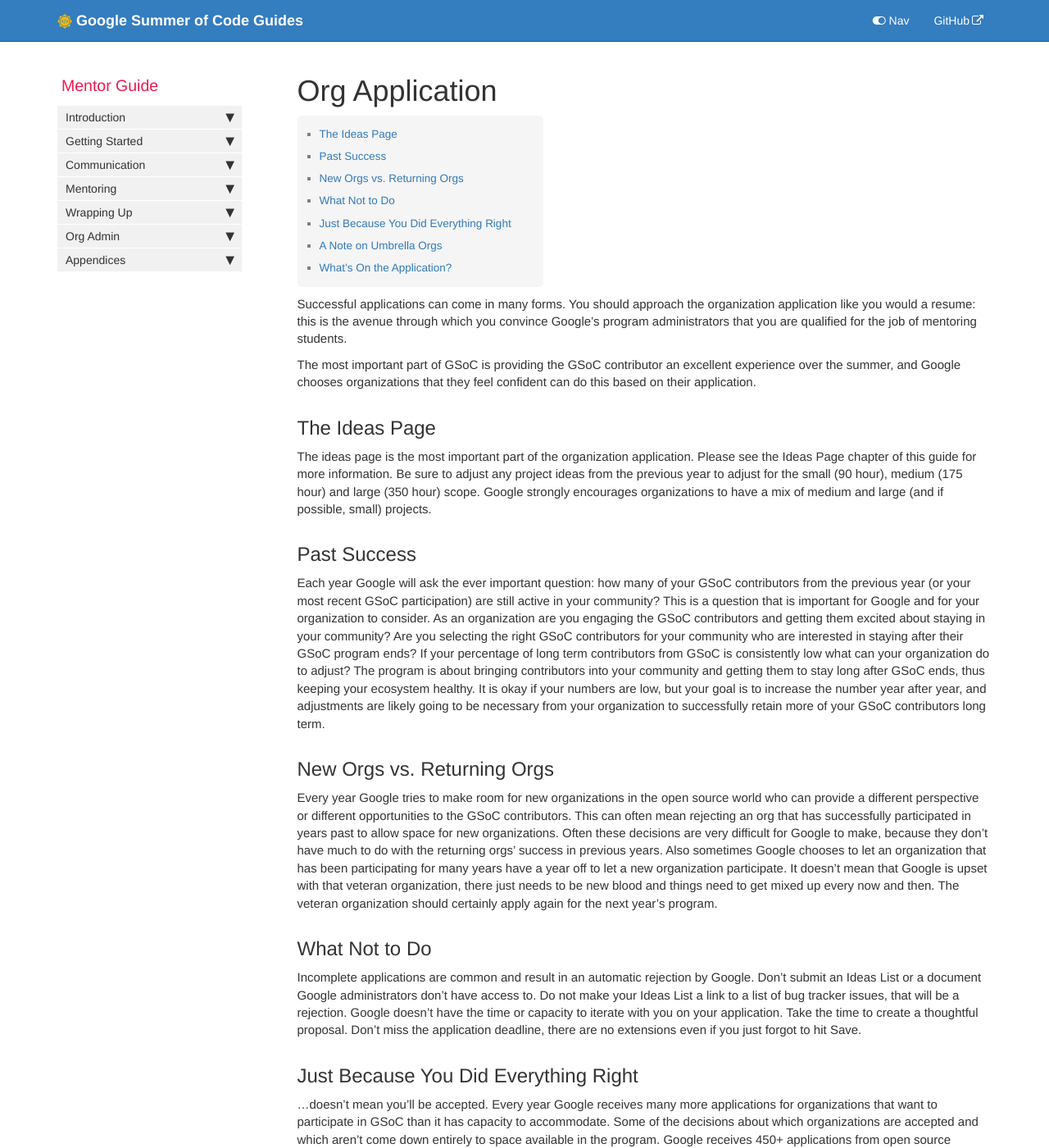
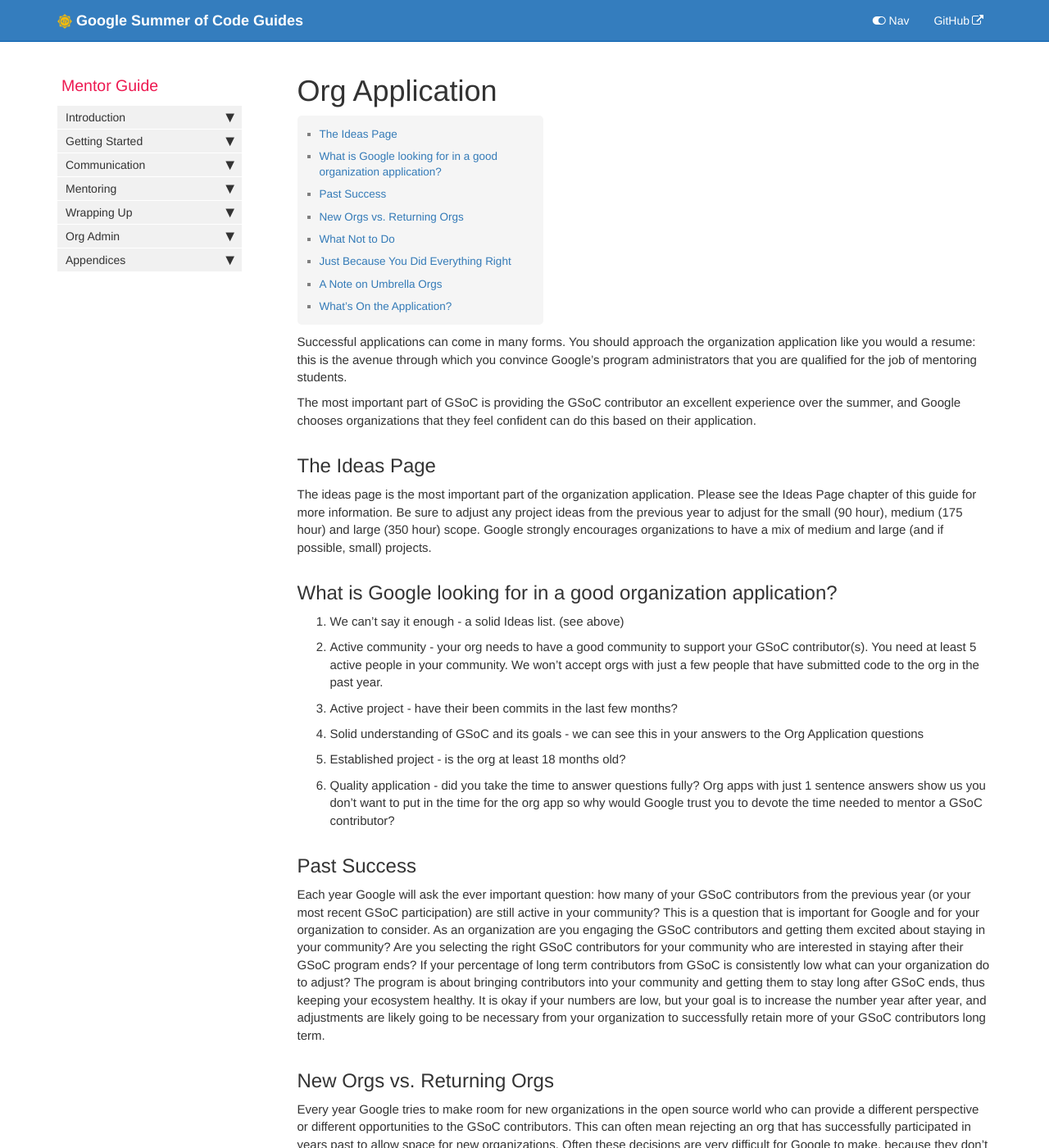
Before and after one commit to google/gsocguides, a Jekyll site: the page built from pages/mentor/20-org_application.md, in a window 1280 px wide and 1400 px high. Shown: the whole window at 82% size. Built offline with Jekyll 4.4.1, drawn with Linux system fonts in a browser that asks for light colours.

Commit message:
Update 20-org_application.md
added section on what Google is looking for in Org apps

```diff
--- a/pages/mentor/20-org_application.md
+++ b/pages/mentor/20-org_application.md
@@ -13,6 +13,15 @@ The most important part of GSoC is providing the GSoC contributor an excellent e
 ## The Ideas Page
 
 The ideas page is the most important part of the organization application. Please see the Ideas Page chapter of this guide for more information. Be sure to adjust any project ideas from the previous year to adjust for the small (90 hour), medium (175 hour) and large (350 hour) scope. Google strongly encourages organizations to have a mix of medium and large (and if possible, small) projects.
+
+## What is Google looking for in a good organization application?
+
+1. We can't say it enough - a solid Ideas list. (see above)
+2. Active community - your org needs to have a good community to support your GSoC contributor(s). You need at least 5 active people in your community. We won't accept orgs with just a few people that have submitted code to the org in the past year.
+3. Active project - have their been commits in the last few months?
+4. Solid understanding of GSoC and its goals - we can see this in your answers to the Org Application questions
+5. Established project - is the org at least 18 months old?
+6. Quality application - did you take the time to answer questions fully? Org apps with just 1 sentence answers show us you don't want to put in the time for the org app so why would Google trust you to devote the time needed to mentor a GSoC contributor?
 
 ## Past Success
 
```
